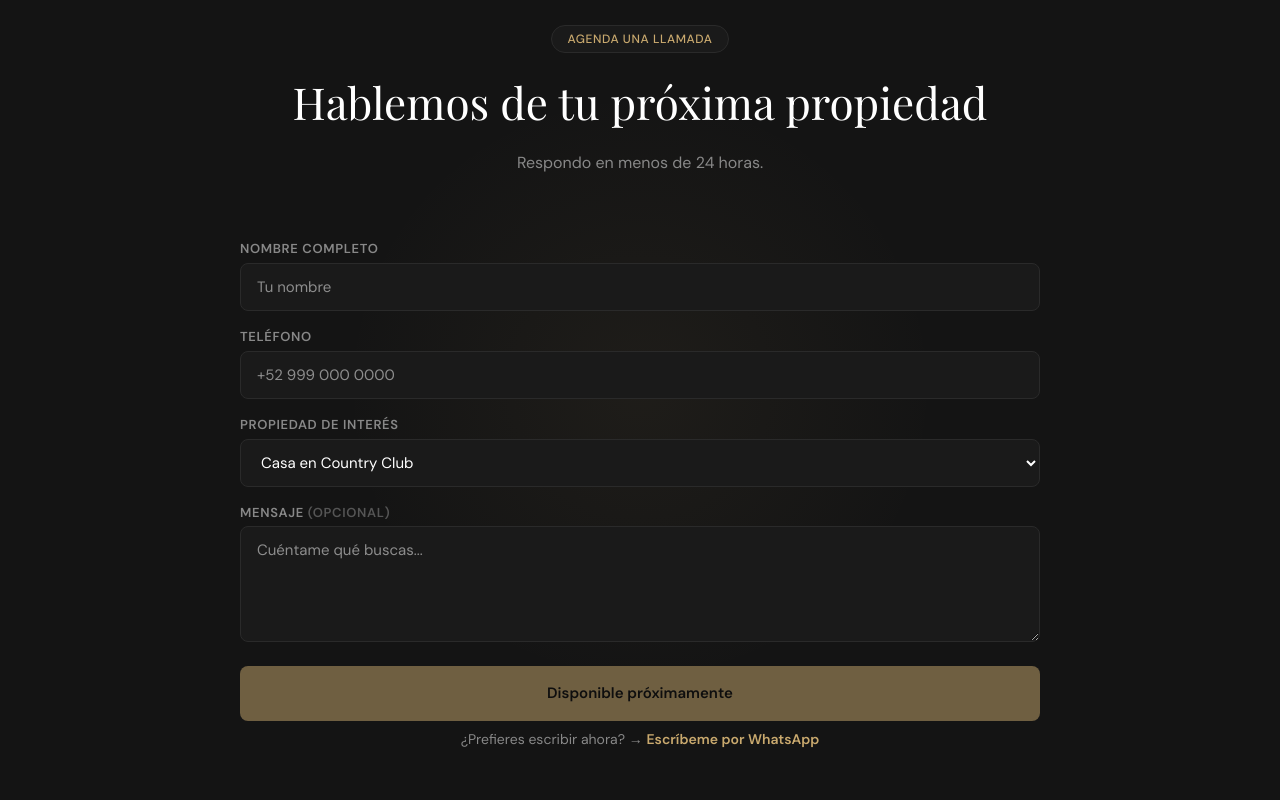
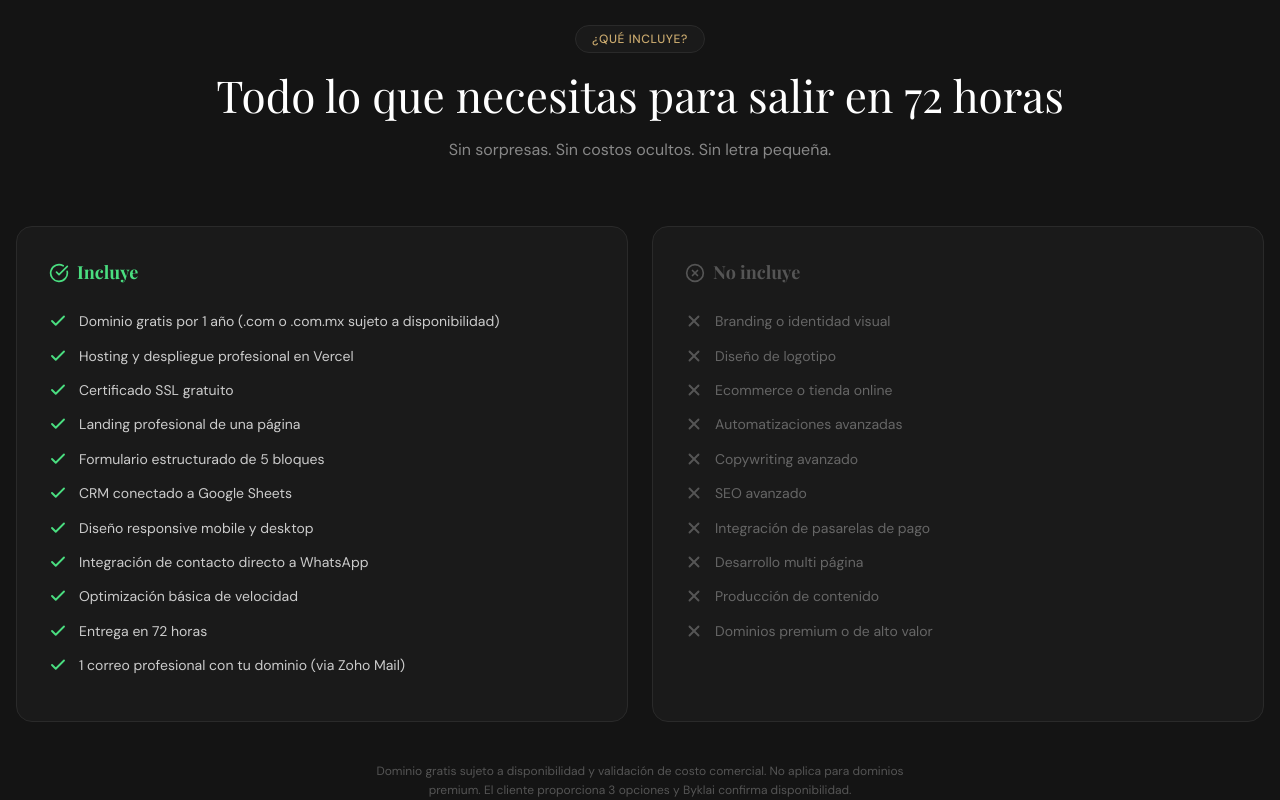
Before and after one commit to urbanhousepeninsula-prog/demo-broker-byklai, a Next.js app: page / in a window 1280 px wide. Shown: the part 5860-6660 px from the top of the page. Built offline with nearby package versions, Linux system fonts and the light colour scheme.

Commit message:
feat: agregar sección includes — qué incluye y no incluye el servicio Byklai

```diff
--- a/app/page.tsx
+++ b/app/page.tsx
@@ -6,6 +6,7 @@ import Testimonials from "@/components/sections/testimonials";
 import Process from "@/components/sections/process";
 import AiFeature from "@/components/sections/ai-feature";
 import Faq from "@/components/sections/faq";
+import Includes from "@/components/sections/includes";
 import ContactForm from "@/components/sections/contact-form";
 import Footer from "@/components/sections/footer";
 
@@ -51,6 +52,7 @@ export default function Home() {
       <Process />
       <AiFeature />
       <Faq />
+      <Includes />
       <ContactForm />
       <Footer />
     </main>
--- /dev/null
+++ b/components/sections/includes.tsx
@@ -0,0 +1,199 @@
+"use client";
+
+import { useRef } from "react";
+import { motion, useInView } from "framer-motion";
+import { CheckCircle, XCircle, Check, X } from "lucide-react";
+import { slideLeft, slideRight, fadeUp } from "@/lib/animations";
+import Badge from "@/components/ui/badge";
+
+const incluye = [
+  "Dominio gratis por 1 año (.com o .com.mx sujeto a disponibilidad)",
+  "Hosting y despliegue profesional en Vercel",
+  "Certificado SSL gratuito",
+  "Landing profesional de una página",
+  "Formulario estructurado de 5 bloques",
+  "CRM conectado a Google Sheets",
+  "Diseño responsive mobile y desktop",
+  "Integración de contacto directo a WhatsApp",
+  "Optimización básica de velocidad",
+  "Entrega en 72 horas",
+  "1 correo profesional con tu dominio (via Zoho Mail)",
+];
+
+const noIncluye = [
+  "Branding o identidad visual",
+  "Diseño de logotipo",
+  "Ecommerce o tienda online",
+  "Automatizaciones avanzadas",
+  "Copywriting avanzado",
+  "SEO avanzado",
+  "Integración de pasarelas de pago",
+  "Desarrollo multi página",
+  "Producción de contenido",
+  "Dominios premium o de alto valor",
+];
+
+export default function Includes() {
+  const ref = useRef(null);
+  const inView = useInView(ref, { once: true, margin: "-80px" });
+
+  return (
+    <section
+      ref={ref}
+      style={{
+        paddingTop: "var(--section-y)",
+        paddingBottom: "var(--section-y)",
+        paddingLeft: "var(--space-md)",
+        paddingRight: "var(--space-md)",
+        background: "var(--color-surface)",
+      }}
+    >
+      <div style={{ maxWidth: "var(--container)", margin: "0 auto" }}>
+        {/* Encabezado */}
+        <motion.div
+          variants={fadeUp}
+          initial="hidden"
+          animate={inView ? "visible" : "hidden"}
+          style={{
+            textAlign: "center",
+            marginBottom: "var(--space-2xl)",
+            display: "flex",
+            flexDirection: "column",
+            alignItems: "center",
+            gap: "var(--space-md)",
+          }}
+        >
+          <Badge text="¿Qué incluye?" />
+          <h2
+            style={{
+              fontFamily: "var(--font-heading)",
+              fontSize: "clamp(28px, 4vw, 44px)",
+              color: "var(--color-text)",
+              margin: 0,
+              lineHeight: 1.2,
+            }}
+          >
+            Todo lo que necesitas para salir en 72 horas
+          </h2>
+          <p style={{ color: "var(--color-muted)", fontSize: "16px", margin: 0 }}>
+            Sin sorpresas. Sin costos ocultos. Sin letra pequeña.
+          </p>
+        </motion.div>
+
+        {/* Columnas */}
+        <div
+          style={{
+            display: "grid",
+            gridTemplateColumns: "repeat(auto-fit, minmax(300px, 1fr))",
+            gap: "var(--space-lg)",
+            marginBottom: "var(--space-xl)",
+          }}
+        >
+          {/* Columna Incluye */}
+          <motion.div
+            variants={slideLeft}
+            initial="hidden"
+            animate={inView ? "visible" : "hidden"}
+            style={{
+              background: "var(--color-surface-2)",
+              border: "1px solid var(--color-border)",
+              borderRadius: "var(--radius-lg)",
+              padding: "32px",
+            }}
+          >
+            <div style={{ display: "flex", alignItems: "center", gap: "var(--space-sm)", marginBottom: "var(--space-lg)" }}>
+              <CheckCircle size={20} color="#4ade80" strokeWidth={2} />
+              <h3 style={{ fontFamily: "var(--font-heading)", fontSize: "18px", color: "#4ade80", margin: 0, fontWeight: 700 }}>
+                Incluye
+              </h3>
+            </div>
+            <ul style={{ listStyle: "none", padding: 0, margin: 0 }}>
+              {incluye.map((item) => (
+                <li
+                  key={item}
+                  style={{
+                    display: "flex",
+                    gap: "12px",
+                    alignItems: "flex-start",
+                    marginBottom: "12px",
+                  }}
+                >
+                  <Check
+                    size={18}
+                    color="#4ade80"
+                    strokeWidth={2.5}
+                    style={{ flexShrink: 0, marginTop: "2px" }}
+                  />
+                  <span style={{ fontSize: "14px", color: "#cccccc", lineHeight: 1.6 }}>
+                    {item}
+                  </span>
+                </li>
+              ))}
+            </ul>
+          </motion.div>
+
+          {/* Columna No incluye */}
+          <motion.div
+            variants={slideRight}
+            initial="hidden"
+            animate={inView ? "visible" : "hidden"}
+            style={{
+              background: "var(--color-surface-2)",
+              border: "1px solid var(--color-border)",
+              borderRadius: "var(--radius-lg)",
+              padding: "32px",
+            }}
+          >
+            <div style={{ display: "flex", alignItems: "center", gap: "var(--space-sm)", marginBottom: "var(--space-lg)" }}>
+              <XCircle size={20} color="var(--color-subtle)" strokeWidth={2} />
+              <h3 style={{ fontFamily: "var(--font-heading)", fontSize: "18px", color: "var(--color-subtle)", margin: 0, fontWeight: 700 }}>
+                No incluye
+              </h3>
+            </div>
+            <ul style={{ listStyle: "none", padding: 0, margin: 0 }}>
+              {noIncluye.map((item) => (
+                <li
+                  key={item}
+                  style={{
+                    display: "flex",
+                    gap: "12px",
+                    alignItems: "flex-start",
+                    marginBottom: "12px",
+                  }}
+                >
+                  <X
+                    size={18}
+                    color="var(--color-subtle)"
+                    strokeWidth={2.5}
+                    style={{ flexShrink: 0, marginTop: "2px" }}
+                  />
+                  <span style={{ fontSize: "14px", color: "#666666", lineHeight: 1.6 }}>
+                    {item}
+                  </span>
+                </li>
+              ))}
+            </ul>
+          </motion.div>
+        </div>
+
+        {/* Nota legal */}
+        <motion.p
+          variants={fadeUp}
+          initial="hidden"
+          animate={inView ? "visible" : "hidden"}
+          style={{
+            textAlign: "center",
+            fontSize: "12px",
+            color: "var(--color-subtle)",
+            maxWidth: "560px",
+            margin: "0 auto",
+            lineHeight: 1.6,
+          }}
+        >
+          Dominio gratis sujeto a disponibilidad y validación de costo comercial. No aplica para
+          dominios premium. El cliente proporciona 3 opciones y Byklai confirma disponibilidad.
+        </motion.p>
+      </div>
+    </section>
+  );
+}
```
